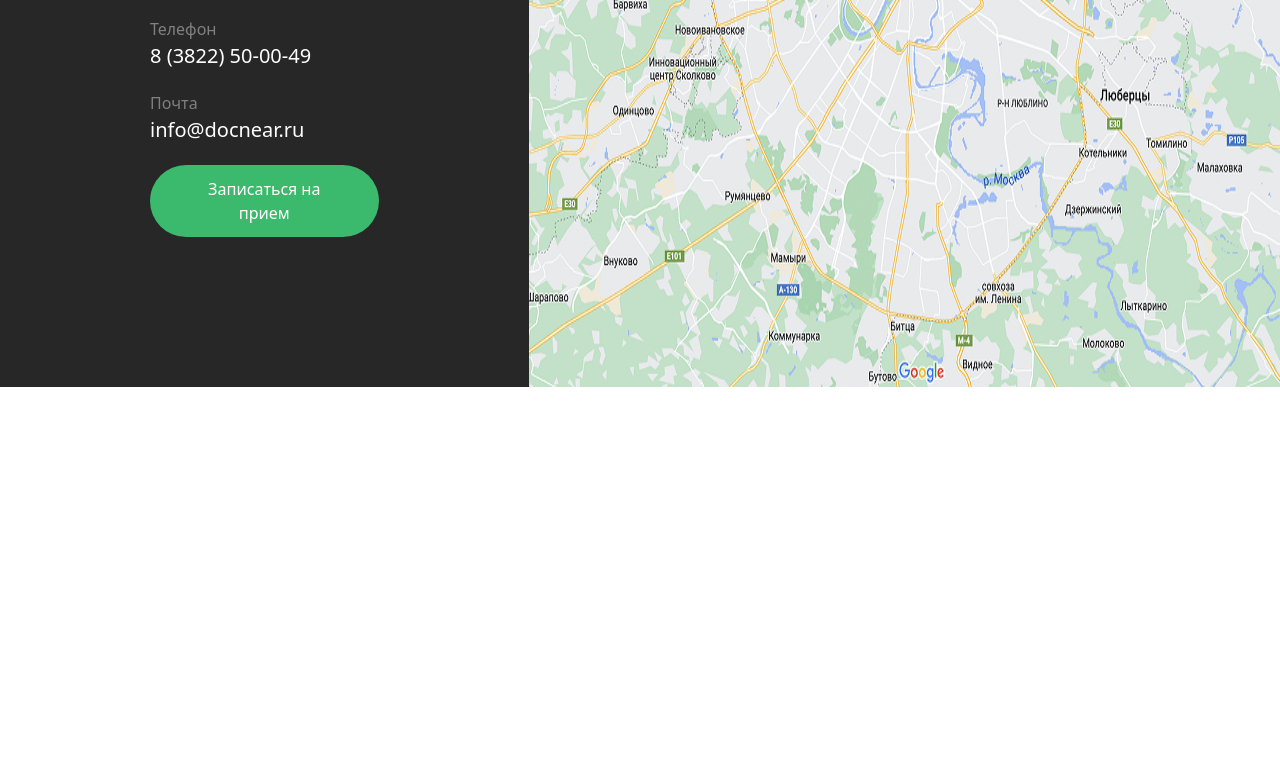
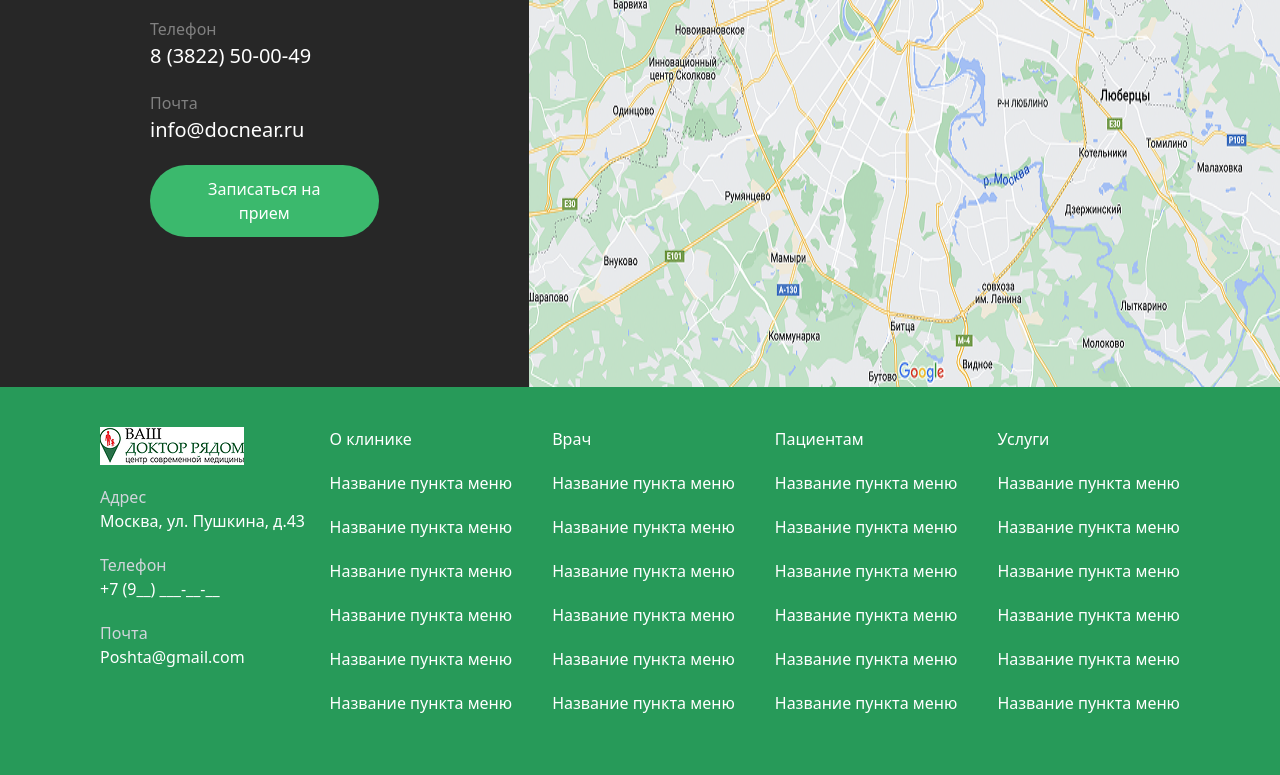
Before and after one commit to nek-yt/home-work2, a website: page src/index.html in a window 1280 px wide. Shown: the part 8444-9219 px from the top of the page. Before the commit the page ends 8831 px from the top, so only its background shows below. Drawn offline with nearby package versions, Linux system fonts and the light colour scheme; files that its build step writes are made by us from their sources.

Commit message:
mobilesection

```diff
--- a/src/index.html
+++ b/src/index.html
@@ -276,6 +276,55 @@
             </div>
             <img src="./img/Rectangle 175.png" alt="">
         </div>
+        <div class="flex justify-between px-[100px] p-10 bg-[#279A59] text-[white]">
+            <div class="">
+                <img src="./img/image 1 (3).png" alt="">
+                <h1 class=" text-gray-300 mt-5">Адрес</h1>
+                <h1 class=" mb-5">Москва, ул. Пушкина, д.43</h1>
+                <h1 class=" text-gray-300">Телефон</h1>
+                <h1 class="mb-5 ">+7 (9__) ___-__-__</h1>
+                <h1 class=" text-gray-300">Почта</h1>
+                <h1 class="mb-5 ">Poshta@gmail.com</h1>
+            </div>
+            <div class="flex gap-10 ">
+                <div class="">
+                    <h1 class="mb-5">О клинике</h1>
+                    <h1 class="mb-5">Название пункта меню</h1>
+                    <h1 class="mb-5">Название пункта меню</h1>
+                    <h1 class="mb-5">Название пункта меню</h1>
+                    <h1 class="mb-5">Название пункта меню</h1>
+                    <h1 class="mb-5">Название пункта меню</h1>
+                    <h1 class="mb-5">Название пункта меню</h1>
+                </div>
+                <div class="">
+                    <h1 class="mb-5">Врач</h1>
+                    <h1 class="mb-5">Название пункта меню</h1>
+                    <h1 class="mb-5">Название пункта меню</h1>
+                    <h1 class="mb-5">Название пункта меню</h1>
+                    <h1 class="mb-5">Название пункта меню</h1>
+                    <h1 class="mb-5">Название пункта меню</h1>
+                    <h1 class="mb-5">Название пункта меню</h1>
+                </div>
+                <div class="">
+                    <h1 class="mb-5">Пациентам</h1>
+                    <h1 class="mb-5">Название пункта меню</h1>
+                    <h1 class="mb-5">Название пункта меню</h1>
+                    <h1 class="mb-5">Название пункта меню</h1>
+                    <h1 class="mb-5">Название пункта меню</h1>
+                    <h1 class="mb-5">Название пункта меню</h1>
+                    <h1 class="mb-5">Название пункта меню</h1>
+                </div>
+                <div class="">
+                    <h1 class="mb-5">Услуги</h1>
+                    <h1 class="mb-5">Название пункта меню</h1>
+                    <h1 class="mb-5">Название пункта меню</h1>
+                    <h1 class="mb-5">Название пункта меню</h1>
+                    <h1 class="mb-5">Название пункта меню</h1>
+                    <h1 class="mb-5">Название пункта меню</h1>
+                    <h1 class="mb-5">Название пункта меню</h1>
+                </div>
+            </div>
+        </div>
     </footer>
 </body>
 </html>
```
